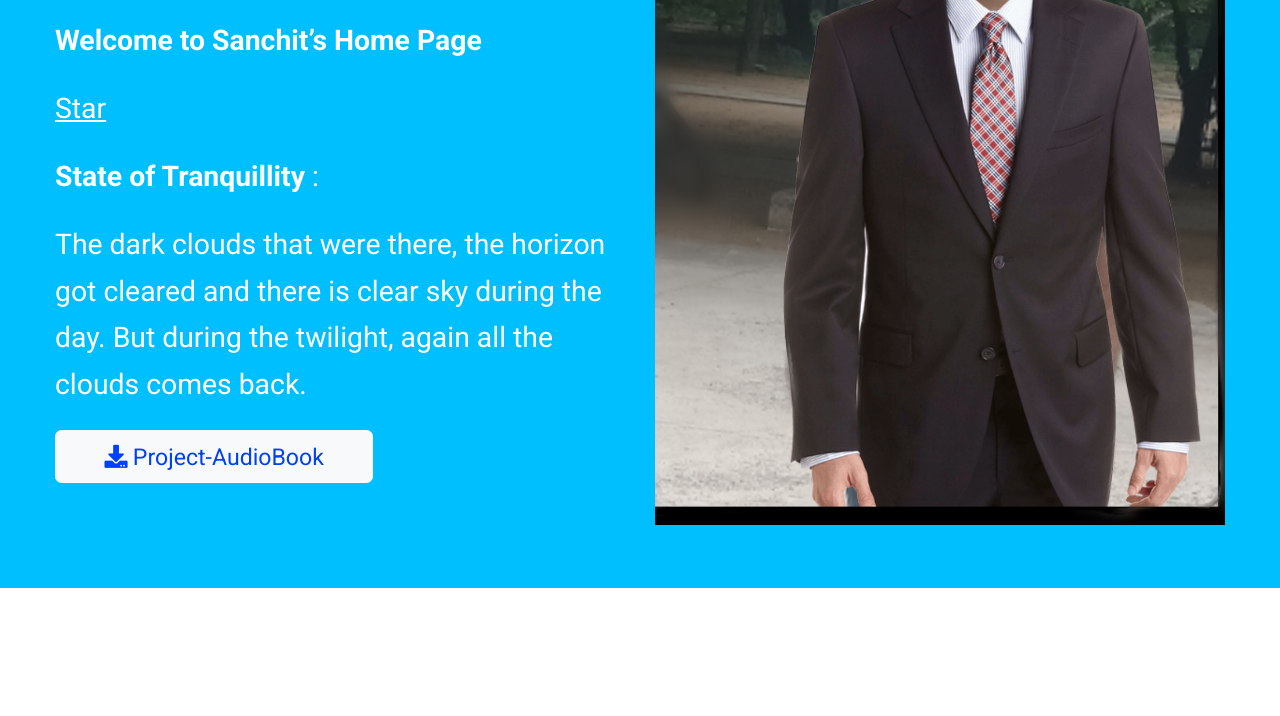
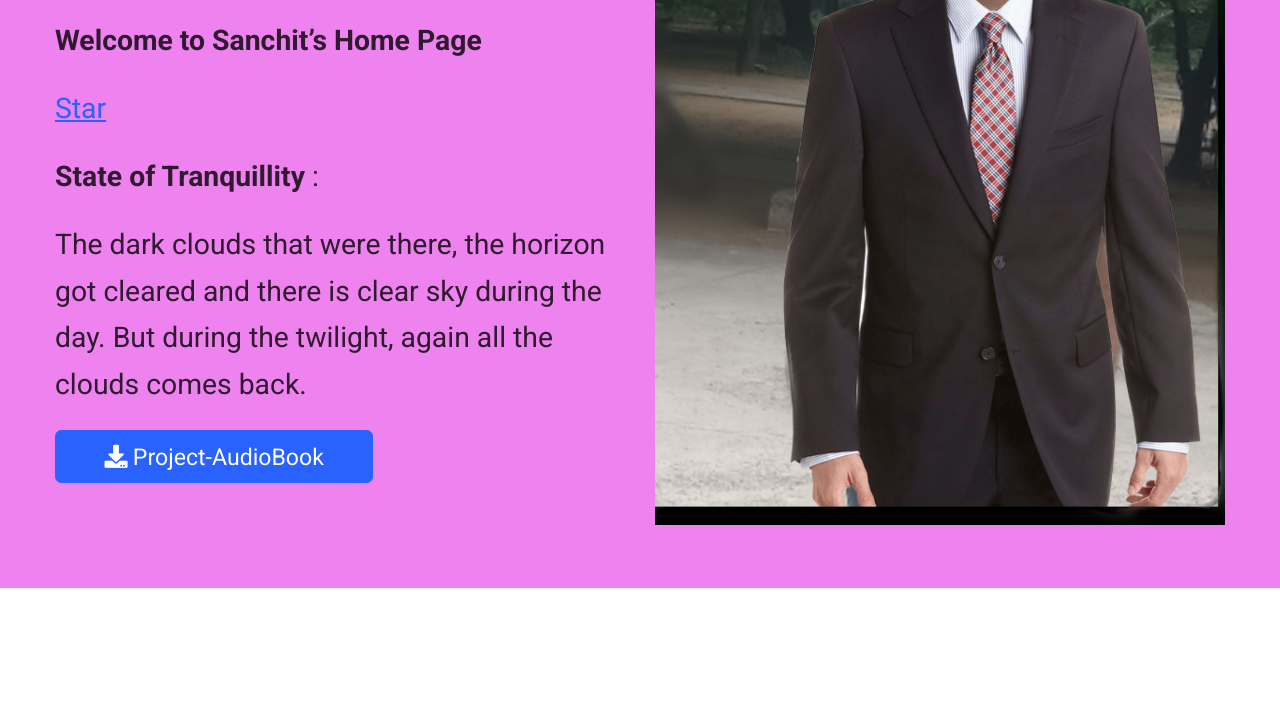
Before and after one commit to sanchit-ghule/sanchit-ghule.github.io, a plain HTML site: page index.html in a window 1280 px wide. Shown: the part 874-1590 px from the top of the page. Drawn offline with nearby package versions, Linux system fonts and the light colour scheme; some packages are replaced by stand-ins of ours; some icons are missing; files whose address does not match are found by name.

Commit message:
changed-theme-violet

```diff
--- a/index.html
+++ b/index.html
@@ -724,7 +724,7 @@
 
 
 
-  <section id="hero" class="home-section wg-hero dark  " style="background-color: DeepSkyBlue;" >
+  <section id="hero" class="home-section wg-hero   " style="background-color: Violet;" >
     <div class="container">
 
 
@@ -764,7 +764,7 @@ But during the twilight, again all the clouds comes back.</p>
 
 
     <p class="cta-btns">
-      <a href="https://project-audiobook.tech/" target="_blank" rel="noopener" class="btn btn-light btn-lg"><i class="fas fa-download pr-1" aria-hidden="true"></i>Project-AudioBook</a>
+      <a href="https://project-audiobook.tech/" target="_blank" rel="noopener" class="btn btn-primary btn-lg"><i class="fas fa-download pr-1" aria-hidden="true"></i>Project-AudioBook</a>
 
 
 
```
